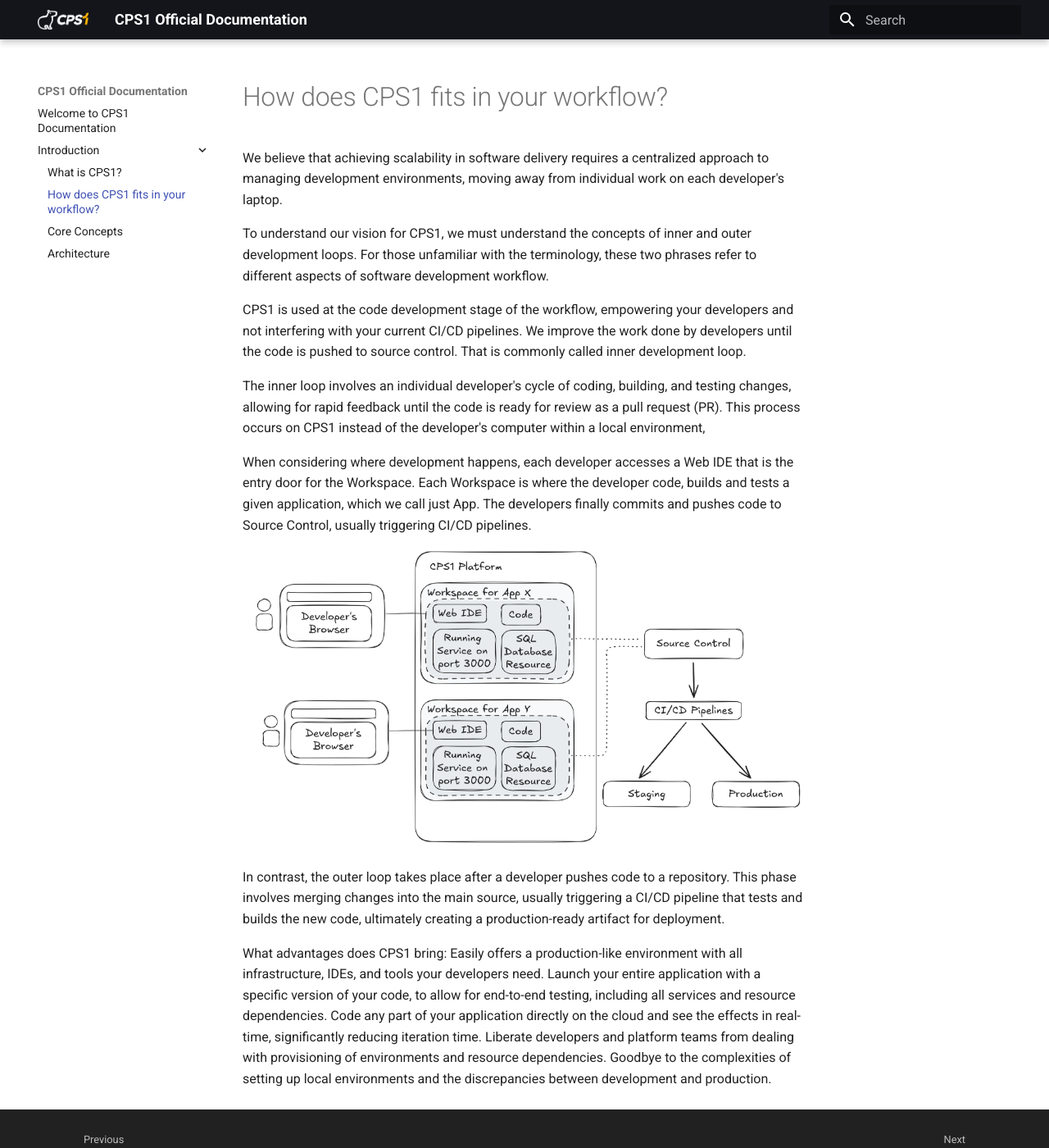
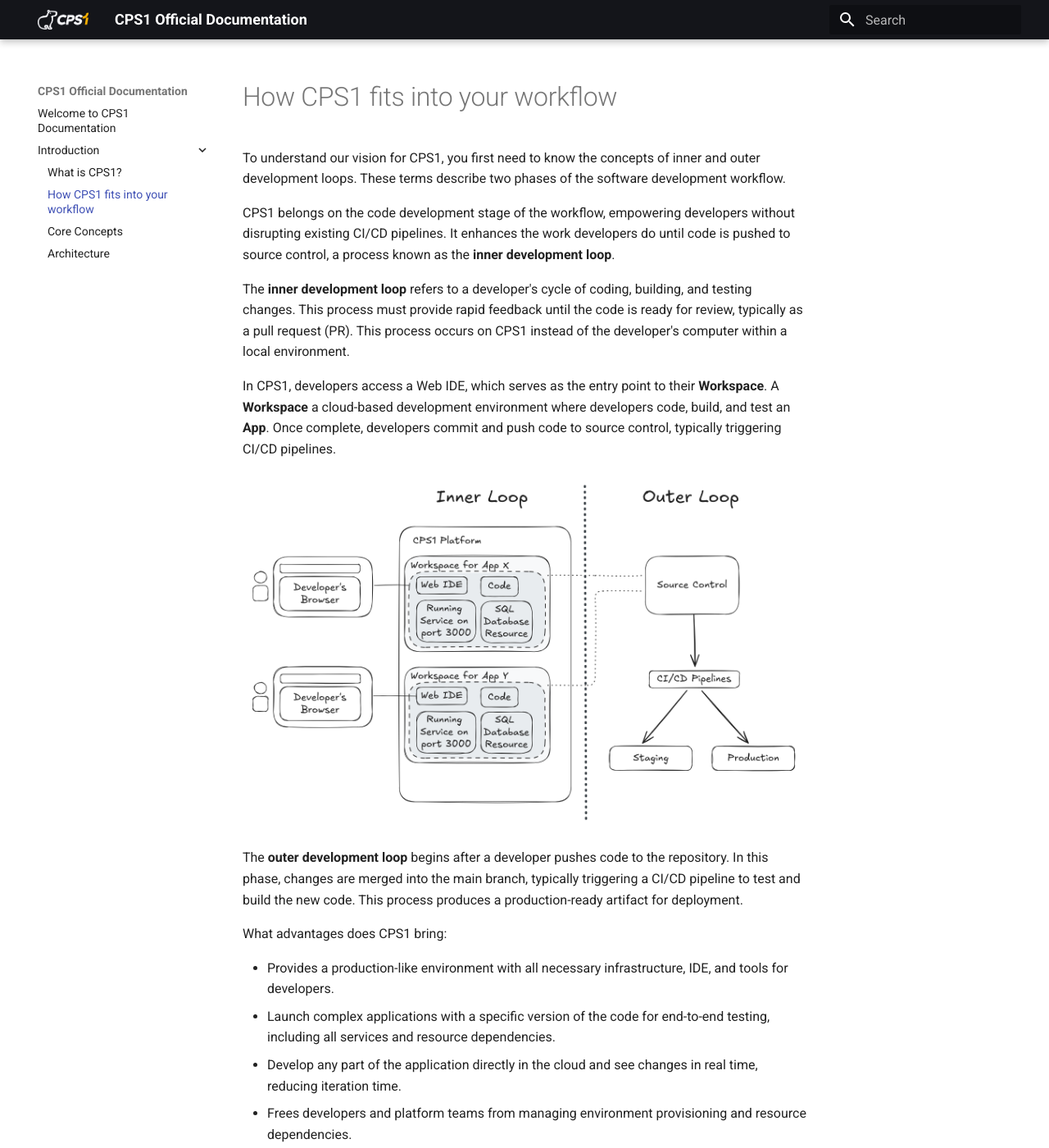
Before and after one commit to cps-1/docs, an MkDocs documentation site: the page built from docs/how-cps1-fits-workflow.md, in a window 1280 px wide and 1400 px high. Shown: the whole window at 82% size. Built offline with MkDocs 1.6.1 and Material for MkDocs 9.7.7, drawn with Linux system fonts in a browser that asks for light colours; some of the changed text lies outside the part shown.

Commit message:
chore: broad review of "How CPS1 fits into your workflow"

```diff
--- a/docs/how-cps1-fits-workflow.md
+++ b/docs/how-cps1-fits-workflow.md
@@ -1,20 +1,21 @@
-We believe that achieving scalability in software delivery requires a centralized approach to managing development environments, moving away from individual work on each developer's laptop.
+# How CPS1 fits into your workflow
 
-To understand our vision for CPS1, we must understand the concepts of inner and outer development loops. For those unfamiliar with the terminology, these two phrases refer to different aspects of software development workflow.
+To understand our vision for CPS1, you first need to know the concepts of inner and outer development loops. These terms describe two phases of the software development workflow.
 
-CPS1 is used at the code development stage of the workflow, empowering your developers and not interfering with your current CI/CD pipelines. We improve the work done by developers until the code is pushed to source control. That is commonly called inner development loop.
+CPS1 belongs on the code development stage of the workflow, empowering developers without disrupting existing CI/CD pipelines. It enhances the work developers do until code is pushed to source control, a process known as the **inner development loop**.
 
-The inner loop involves an individual developer's cycle of coding, building, and testing changes, allowing for rapid feedback until the code is ready for review as a pull request (PR). This process occurs on CPS1 instead of the developer's computer within a local environment,
+The **inner development loop** refers to a developer's cycle of coding, building, and testing changes. This process must provide rapid feedback until the code is ready for review, typically as a pull request (PR). This process occurs on CPS1 instead of the developer's computer within a local environment.
 
-When considering where development happens, each developer accesses a Web IDE that is the entry door for the Workspace. Each Workspace is where the developer code, builds and tests a given application, which we call just App. The developers finally commits and pushes code to Source Control, usually triggering CI/CD pipelines.
+In CPS1, developers access a Web IDE, which serves as the entry point to their **Workspace**. A **Workspace** a cloud-based development environment where developers code, build, and test an **App**. Once complete, developers commit and push code to source control, typically triggering CI/CD pipelines.
 
 ![Screenshot](assets/cps1-overview.png)
 
-In contrast, the outer loop takes place after a developer pushes code to a repository. This phase involves merging changes into the main source, usually triggering a CI/CD pipeline that tests and builds the new code, ultimately creating a production-ready artifact for deployment.
+The **outer development loop** begins after a developer pushes code to the repository. In this phase, changes are merged into the main branch, typically triggering a CI/CD pipeline to test and build the new code. This process produces a production-ready artifact for deployment.
 
 What advantages does CPS1 bring:
-Easily offers a production-like environment with all infrastructure, IDEs, and tools your developers need.
-Launch your entire application with a specific version of your code, to allow for end-to-end testing, including all services and resource dependencies.
-Code any part of your application directly on the cloud and see the effects in real-time, significantly reducing iteration time.
-Liberate developers and platform teams from dealing with provisioning of environments and resource dependencies.
-Goodbye to the complexities of setting up local environments and the discrepancies between development and production.
+
+- Provides a production-like environment with all necessary infrastructure, IDE, and tools for developers.
+- Launch complex applications with a specific version of the code for end-to-end testing, including all services and resource dependencies.
+- Develop any part of the application directly in the cloud and see changes in real time, reducing iteration time.
+- Frees developers and platform teams from managing environment provisioning and resource dependencies.
+- Eliminates the complexity of setting up local environments and resolves discrepancies between development and production.
--- a/mkdocs.yml
+++ b/mkdocs.yml
@@ -21,6 +21,6 @@
   - index.md
   - Introduction:
     - What is CPS1?: what-is-cps1.md
-    - How does CPS1 fits in your workflow?: how-cps1-fits-workflow.md
+    - How CPS1 fits into your workflow: how-cps1-fits-workflow.md
     - Core Concepts: core-concepts.md
     - Architecture: architecture.md
```
Also changed, not shown: docs/assets/cps1-overview.png.
